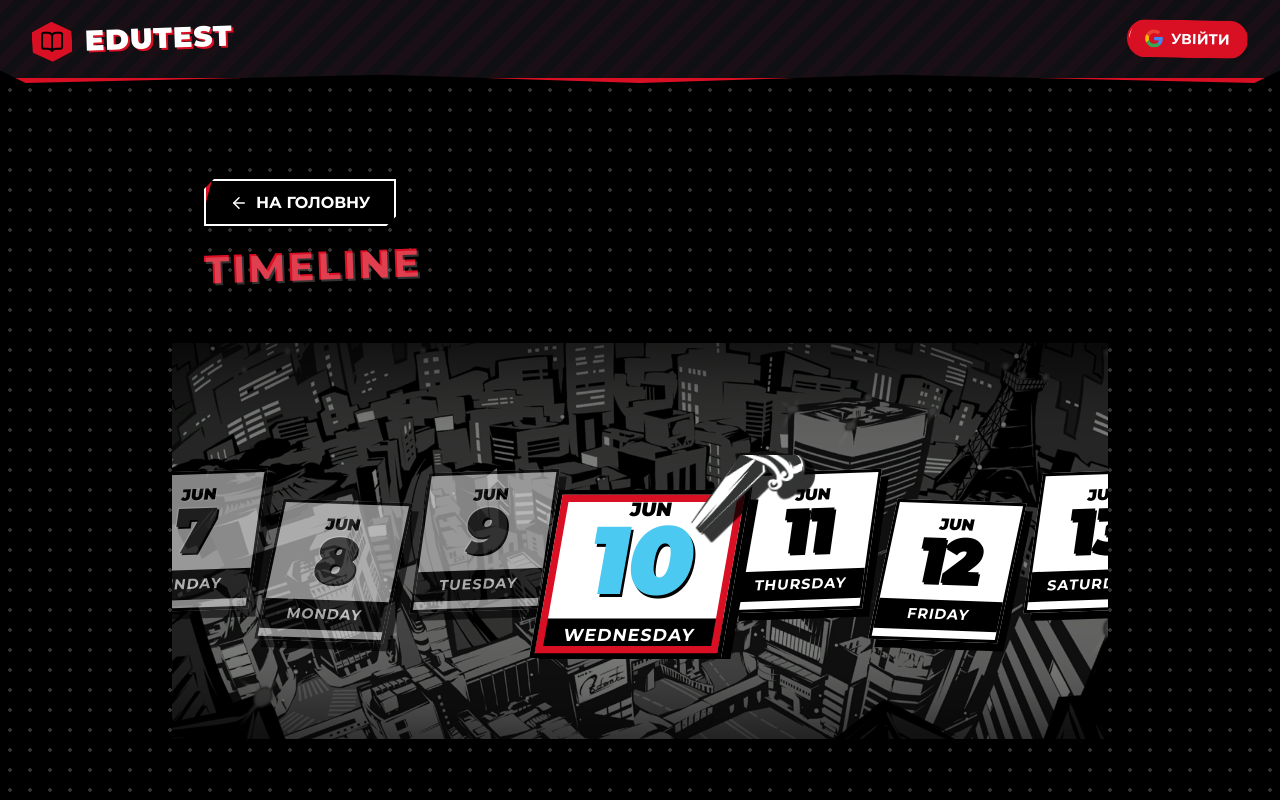
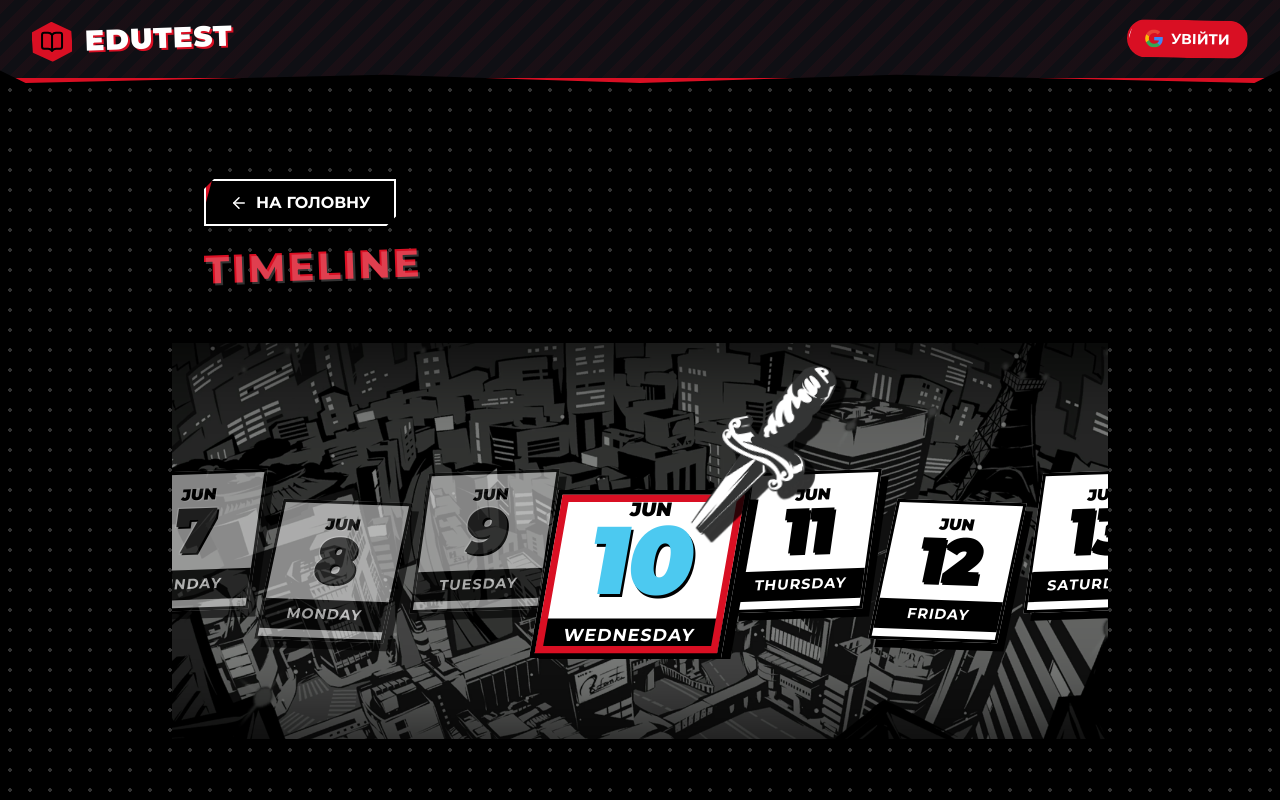
Before and after one commit to Ariandell/chridk, a React (Vite) app: page /#/history in a window 1280 px wide. Shown: the top 800 px of the page. Built offline with nearby package versions, Linux system fonts and the light colour scheme; no server answers.

Commit message:
Fix dagger being clipped by moving top padding into the inner scroll container

```diff
--- a/src/pages/History.jsx
+++ b/src/pages/History.jsx
@@ -192,7 +192,7 @@ const History = () => {
         backgroundImage: `url(${calendarBg})`,
         backgroundSize: 'cover',
         backgroundPosition: 'center',
-        padding: '7rem 0 5rem 0',
+        padding: '1rem 0 5rem 0',
         borderTop: '5px solid #000',
         borderBottom: '5px solid #000',
         boxShadow: 'inset 0 0 100px rgba(0,0,0,1)',
@@ -209,7 +209,7 @@ const History = () => {
             display: 'flex',
             gap: '1rem',
             overflowX: 'auto',
-            padding: '2rem 50vw 2rem 2rem',
+            padding: '8rem 50vw 2rem 2rem',
             scrollbarWidth: 'none',
             msOverflowStyle: 'none',
             position: 'relative',
```
